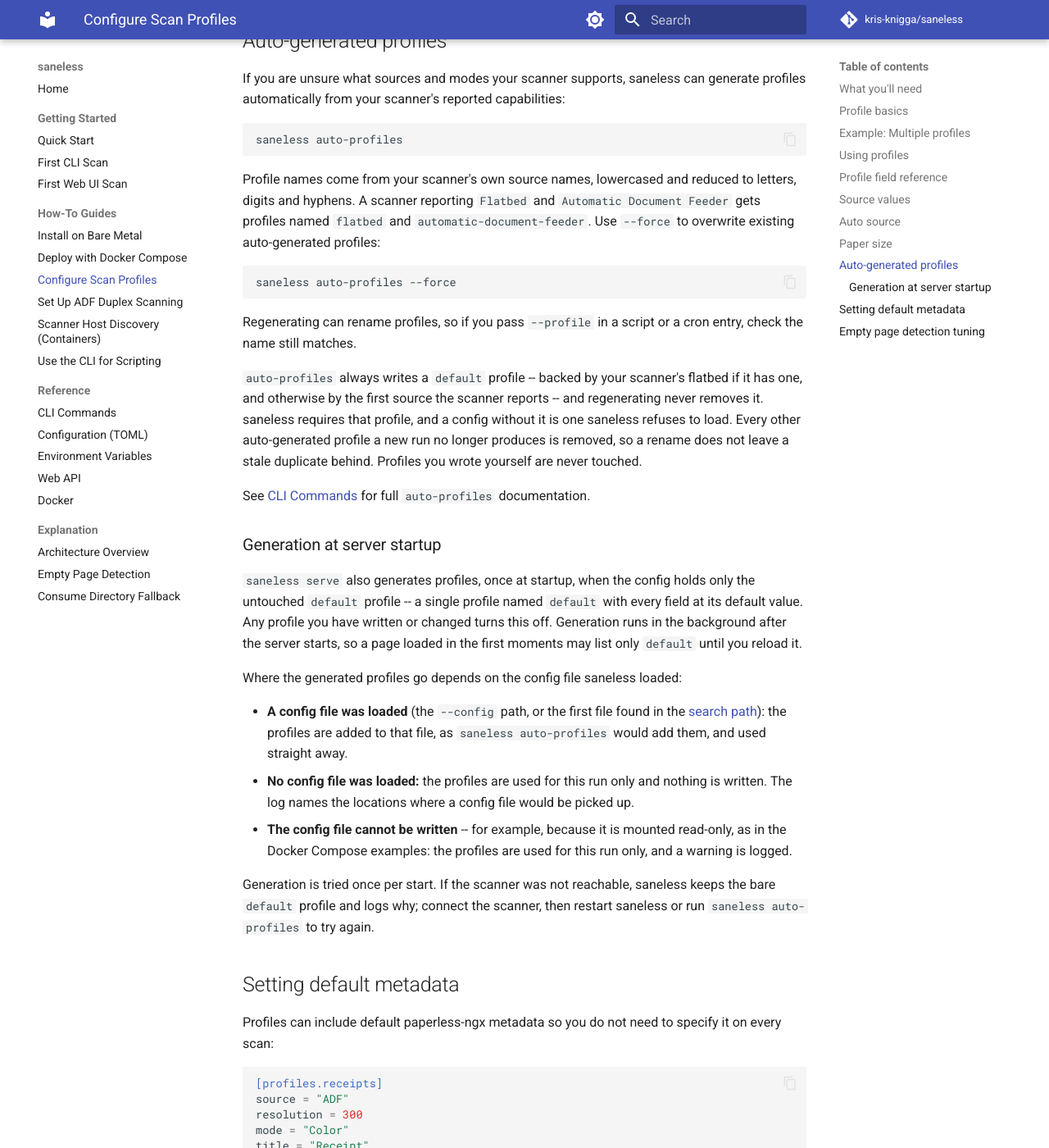
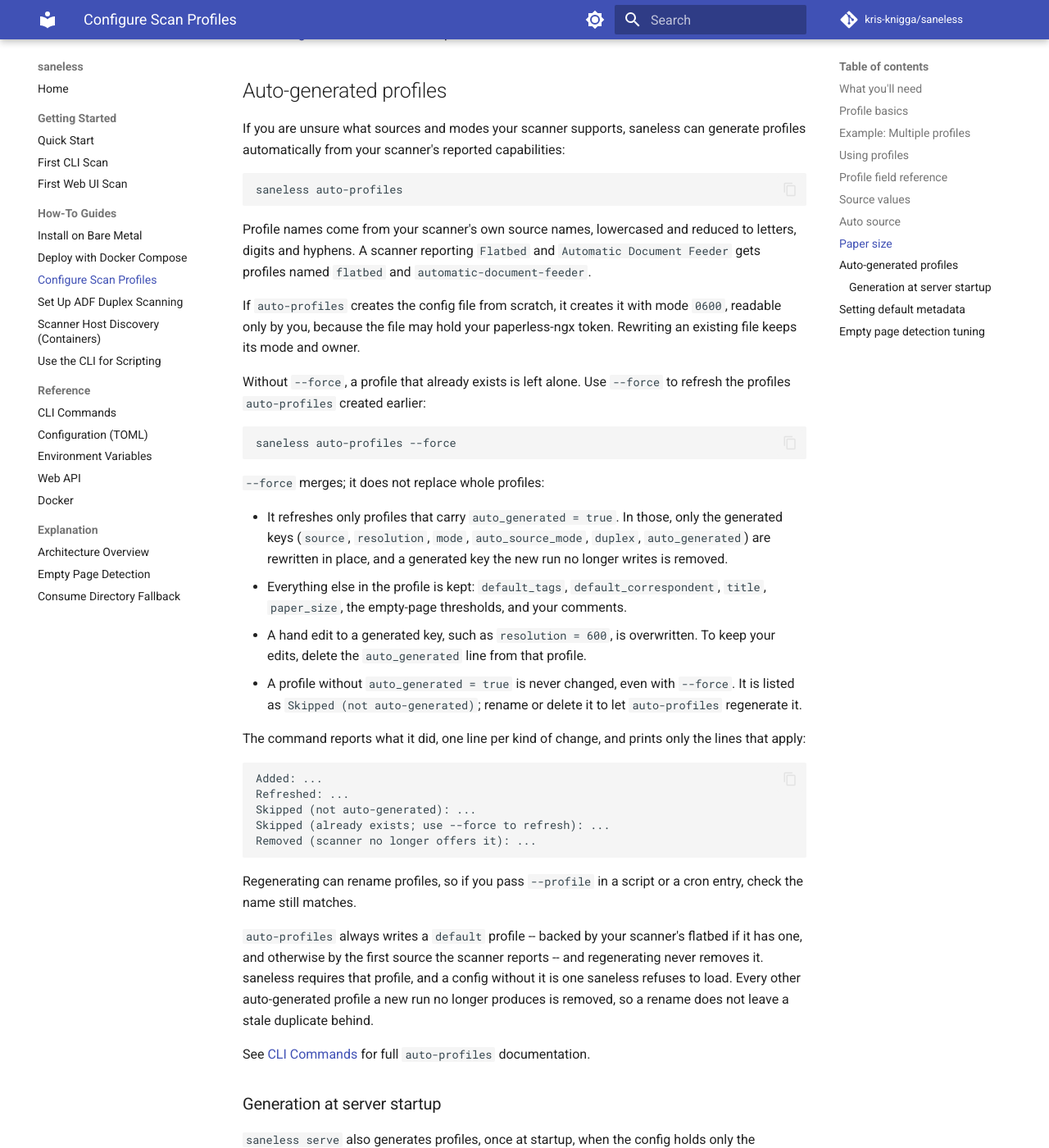
Before and after one commit to kdknigga/saneless, an MkDocs documentation site: the page built from docs/how-to/configure-scan-profiles.md, in a window 1280 px wide and 1400 px high, scrolled down 3814 px. Shown: the whole window at 82% size. Built offline with MkDocs 1.6.1 and Material for MkDocs 9.7.7, drawn with Linux system fonts in a browser that asks for light colours; comment, search, counter and statistics services are not loaded; some of the changed text lies outside the part shown.

Commit message:
docs(27-05): describe auto-profiles --force merge and literal profile title
- --force refreshes generated keys of auto_generated profiles in place
- Unflagged profiles are skipped and reported; grouped output lines shown
- title is a literal default with a Scan <date time> fallback
- Unwritable-config example names read-only and single-file mounts
- New config files from auto-profiles are created 0600
- Static tests lock the merge, title and unwritable-example wording

Co-Authored-By: Claude Opus 5 <noreply@anthropic.com>

````diff
--- a/docs/how-to/configure-scan-profiles.md
+++ b/docs/how-to/configure-scan-profiles.md
@@ -57,7 +57,7 @@ In the web UI, select the profile from the dropdown before clicking Scan.
 | `duplex` | string | `"none"` | How both sides of a sheet are scanned: `"none"`, `"hardware"` or `"manual"`. `"manual"` runs the two-pass flip workflow; `"hardware"` only records that the source scans both sides and does not change the scan |
 | `resolution` | integer | `300` | Scan resolution in DPI |
 | `mode` | string | `"color"` | Color mode: `"Color"`, `"Gray"`, or `"Lineart"` |
-| `title` | string | `""` | Default title template for scanned documents |
+| `title` | string | `""` | Default document title, used as written when you leave the title blank in the web UI or omit `--title` on the CLI. A title you type always wins; with neither, the title is `Scan <date time>` |
 | `default_tags` | list of int | `[]` | Paperless-ngx tag IDs to apply automatically |
 | `default_correspondent` | int or null | `null` | Paperless-ngx correspondent ID |
 | `enable_empty_page_detection` | bool | `true` | Remove blank pages from scans |
@@ -142,15 +142,36 @@ If you are unsure what sources and modes your scanner supports, saneless can gen
 saneless auto-profiles
 ```
 
-Profile names come from your scanner's own source names, lowercased and reduced to letters, digits and hyphens. A scanner reporting `Flatbed` and `Automatic Document Feeder` gets profiles named `flatbed` and `automatic-document-feeder`. Use `--force` to overwrite existing auto-generated profiles:
+Profile names come from your scanner's own source names, lowercased and reduced to letters, digits and hyphens. A scanner reporting `Flatbed` and `Automatic Document Feeder` gets profiles named `flatbed` and `automatic-document-feeder`.
+
+If `auto-profiles` creates the config file from scratch, it creates it with mode `0600`, readable only by you, because the file may hold your paperless-ngx token. Rewriting an existing file keeps its mode and owner.
+
+Without `--force`, a profile that already exists is left alone. Use `--force` to refresh the profiles `auto-profiles` created earlier:
 
 ```bash
 saneless auto-profiles --force
 ```
 
+`--force` merges; it does not replace whole profiles:
+
+- It refreshes only profiles that carry `auto_generated = true`. In those, only the generated keys (`source`, `resolution`, `mode`, `auto_source_mode`, `duplex`, `auto_generated`) are rewritten in place, and a generated key the new run no longer writes is removed.
+- Everything else in the profile is kept: `default_tags`, `default_correspondent`, `title`, `paper_size`, the empty-page thresholds, and your comments.
+- A hand edit to a generated key, such as `resolution = 600`, is overwritten. To keep your edits, delete the `auto_generated` line from that profile.
+- A profile without `auto_generated = true` is never changed, even with `--force`. It is listed as `Skipped (not auto-generated)`; rename or delete it to let `auto-profiles` regenerate it.
+
+The command reports what it did, one line per kind of change, and prints only the lines that apply:
+
+```text
+Added: ...
+Refreshed: ...
+Skipped (not auto-generated): ...
+Skipped (already exists; use --force to refresh): ...
+Removed (scanner no longer offers it): ...
+```
+
 Regenerating can rename profiles, so if you pass `--profile` in a script or a cron entry, check the name still matches.
 
-`auto-profiles` always writes a `default` profile -- backed by your scanner's flatbed if it has one, and otherwise by the first source the scanner reports -- and regenerating never removes it. saneless requires that profile, and a config without it is one saneless refuses to load. Every other auto-generated profile a new run no longer produces is removed, so a rename does not leave a stale duplicate behind. Profiles you wrote yourself are never touched.
+`auto-profiles` always writes a `default` profile -- backed by your scanner's flatbed if it has one, and otherwise by the first source the scanner reports -- and regenerating never removes it. saneless requires that profile, and a config without it is one saneless refuses to load. Every other auto-generated profile a new run no longer produces is removed, so a rename does not leave a stale duplicate behind.
 
 See [CLI Commands](../reference/cli-commands.md) for full `auto-profiles` documentation.
 
@@ -162,7 +183,7 @@ Where the generated profiles go depends on the config file saneless loaded:
 
 - **A config file was loaded** (the `--config` path, or the first file found in the [search path](../reference/configuration.md#config-file-search-path)): the profiles are added to that file, as `saneless auto-profiles` would add them, and used straight away.
 - **No config file was loaded:** the profiles are used for this run only and nothing is written. The log names the locations where a config file would be picked up.
-- **The config file cannot be written** -- for example, because it is mounted read-only, as in the Docker Compose examples: the profiles are used for this run only, and a warning is logged.
+- **The config file cannot be written** -- for example, a read-only mount, or `config.toml` bind-mounted as a single file (the rename fails with EBUSY; mount its directory instead, see [Deploy with Docker Compose](deploy-docker-compose.md)): the profiles are used for this run only, and a warning is logged.
 
 Generation is tried once per start. If the scanner was not reachable, saneless keeps the bare `default` profile and logs why; connect the scanner, then restart saneless or run `saneless auto-profiles` to try again.
 
````
Also changed, not shown: 1 other file.
